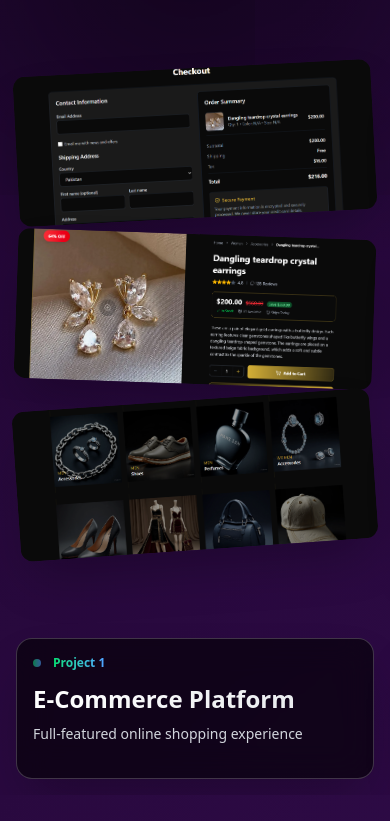
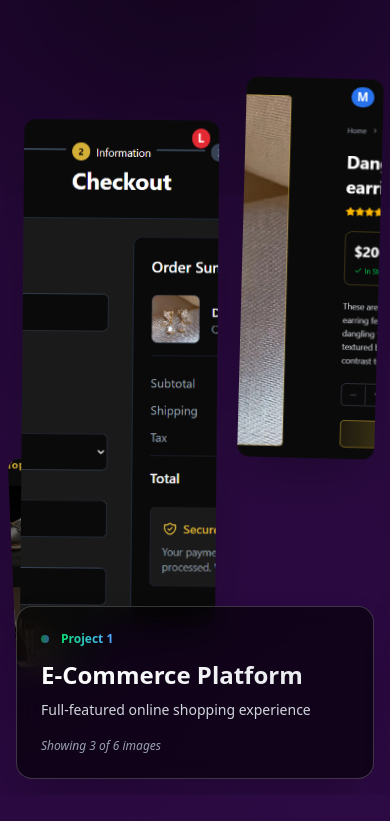
Before and after one commit to 321456987737/Portfolio, a Next.js app: page / in a window 390 px wide. Shown: the part 4270-5091 px from the top of the page. Built offline with nearby package versions, Linux system fonts and the light colour scheme.

Commit message:
if it is working

```diff
--- a/src/componenet/experience.js
+++ b/src/componenet/experience.js
@@ -294,7 +294,7 @@
 //                       <div className={`absolute inset-0 bg-gradient-to-t from-black/60 via-transparent to-transparent flex items-end justify-center transition-all duration-300 ${
 //                         isHovered ? 'opacity-100' : 'opacity-0'
 //                       }`}>
-//                         {/* <div className={`text-white text-center mb-4 transition-all duration-300 ${
+//                         <div className={`text-white text-center mb-4 transition-all duration-300 ${
 //                           isHovered ? 'translate-y-0 opacity-100' : 'translate-y-4 opacity-0'
 //                         }`}>
 //                           <div className={`font-semibold bg-black/70 px-3 py-1 rounded-full mb-2 backdrop-blur-sm ${
@@ -307,7 +307,7 @@
 //                           }`}>
 //                             {image.position.replace('-', ' ')}
 //                           </div>
-//                         </div> */}
+//                         </div>
 //                       </div>
 
 //                       {/* Size Badge - Responsive positioning */}
@@ -379,9 +379,6 @@
 "use client";
 import React, { useEffect, useRef, useState, useCallback } from "react";
 
-/* ============================
-   Projects & config (keep/update your image paths)
-   ============================ */
 const projects = [
   {
     id: 1,
@@ -430,17 +427,17 @@ const sizeConfig = {
   small: {
     width: "25%",
     height: "30%",
-    md: { width: "20%", height: "25%" }
+    md: { width: "20%", height: "25%" } // Smaller on mobile
   },
   medium: {
     width: "40%",
     height: "50%",
-    md: { width: "35%", height: "45%" }
+    md: { width: "35%", height: "45%" } // Smaller on mobile
   },
   large: {
     width: "60%",
     height: "70%",
-    md: { width: "50%", height: "60%" }
+    md: { width: "50%", height: "60%" } // Smaller on mobile
   }
 };
 
@@ -449,7 +446,7 @@ const positionConfig = {
   "top-left": {
     top: "10%",
     left: "5%",
-    md: { top: "15%", left: "3%" }
+    md: { top: "15%", left: "3%" } // Adjusted for smaller screens
   },
   "top-right": {
     top: "10%",
@@ -498,9 +495,6 @@ const positionConfig = {
   }
 };
 
-/* ================
-   Component - FIXED VERSION
-   ================ */
 export default function DynamicPortfolioScroller() {
   const wrapperRef = useRef(null);
   const innerRef = useRef(null);
@@ -509,6 +503,7 @@ export default function DynamicPortfolioScroller() {
   const [hoveredImage, setHoveredImage] = useState(null);
   const [isMobile, setIsMobile] = useState(false);
 
+  // Check for mobile on mount and resize
   useEffect(() => {
     const checkMobile = () => {
       setIsMobile(window.innerWidth < 768);
@@ -520,20 +515,15 @@ export default function DynamicPortfolioScroller() {
     return () => window.removeEventListener('resize', checkMobile);
   }, []);
 
-  // FIXED: Improved scroll handler with better mobile support
-  const onScrollFrame = useCallback(() => {
+  // Memoized scroll handler
+  const onScroll = useCallback(() => {
     if (rafRef.current) return;
-
     rafRef.current = requestAnimationFrame(() => {
       const { start, total, maxTranslate } = geomRef.current;
-
-      // FIXED: Use consistent scroll detection for mobile
-      const scrollTop = window.pageYOffset || document.documentElement.scrollTop;
-
+      const scrollTop = window.scrollY || window.pageYOffset;
       const raw = (scrollTop - start) / total;
       const progress = Math.min(Math.max(raw, 0), 1);
       const translateX = -Math.round(progress * maxTranslate);
-
       if (innerRef.current) {
         innerRef.current.style.transform = `translate3d(${translateX}px,0,0)`;
       }
@@ -541,45 +531,45 @@ export default function DynamicPortfolioScroller() {
     });
   }, []);
 
+  // Memoized geometry computation
+  const computeGeometry = useCallback(() => {
+    const wrapper = wrapperRef.current;
+    const inner = innerRef.current;
+    if (!wrapper || !inner) return;
+
+    const rect = wrapper.getBoundingClientRect();
+    const start = window.scrollY + rect.top;
+    const end = start + wrapper.offsetHeight - window.innerHeight;
+    const total = Math.max(end - start, 1);
+
+    // Calculate maxTranslate based on the number of projects (each takes 100vw)
+    const maxTranslate = Math.max(inner.scrollWidth - window.innerWidth, 0);
+
+    geomRef.current = { start, end, total, maxTranslate };
+  }, []);
+
+  // Get images for display - only 3 on mobile
+  const getDisplayImages = useCallback((projectImages) => {
+    if (isMobile) {
+      // Return only first 3 images on mobile
+      return projectImages.slice(0, 3);
+    }
+    return projectImages;
+  }, [isMobile]);
+
   useEffect(() => {
     const wrapper = wrapperRef.current;
     const inner = innerRef.current;
     if (!wrapper || !inner) return;
 
-    // FIXED: Better mobile viewport handling
-    const setVhVar = () => {
-      const vh = window.innerHeight * 0.01;
-      document.documentElement.style.setProperty('--vh', `${vh}px`);
-    };
+    // Set initial styles
+    inner.style.willChange = "transform";
+    inner.style.transform = "translate3d(0,0,0)";
 
-    const ensureWrapperHeightPx = () => {
-      // FIXED: Use innerHeight directly for mobile consistency
-      const viewportHeight = window.innerHeight;
-      const perProjectPx = isMobile ? Math.round(viewportHeight * 0.80) : Math.round(viewportHeight);
-      wrapper.style.height = `${projects.length * perProjectPx}px`;
-    };
-
-    const ensureInnerWidthPx = () => {
-      const viewportWidth = window.innerWidth;
-      inner.style.width = `${projects.length * viewportWidth}px`;
-
-      Array.from(inner.children).forEach((child) => {
-        if (child && child.style) {
-          child.style.width = `${viewportWidth}px`;
-          child.style.height = `${window.innerHeight}px`;
-        }
-      });
-    };
-
-    const computeGeometryRobust = () => {
-      const rect = wrapper.getBoundingClientRect();
-      const scrollTop = window.pageYOffset || document.documentElement.scrollTop;
-      const start = scrollTop + rect.top;
-      const end = start + wrapper.offsetHeight - window.innerHeight;
-      const total = Math.max(end - start, 1);
-      const maxTranslate = Math.max(inner.scrollWidth - window.innerWidth, 0);
-
-      geomRef.current = { start, end, total, maxTranslate };
+    const ensureWrapperHeight = () => {
+      // Reduce height on mobile for better scrolling experience
+      // The height should be based on number of projects, not images
+      wrapper.style.height = `${projects.length * (isMobile ? 80 : 100)}vh`;
     };
 
     const waitForImages = () => {
@@ -597,71 +587,36 @@ export default function DynamicPortfolioScroller() {
     };
 
     const init = async () => {
-      // FIXED: Add critical mobile touch-action styles
-      inner.style.touchAction = 'pan-y pinch-zoom';
-      inner.style.willChange = 'transform';
-      inner.style.transform = 'translate3d(0,0,0)';
-
-      setVhVar();
-      ensureWrapperHeightPx();
-      ensureInnerWidthPx();
-
+      ensureWrapperHeight();
       await waitForImages();
-      computeGeometryRobust();
-      onScrollFrame();
+      computeGeometry();
+      onScroll();
     };
 
     init();
 
     const ro = new ResizeObserver(() => {
-      ensureWrapperHeightPx();
-      ensureInnerWidthPx();
-      computeGeometryRobust();
-      onScrollFrame();
+      ensureWrapperHeight();
+      computeGeometry();
+      onScroll();
     });
     ro.observe(inner);
 
-    // FIXED: Simplified event listeners - remove visualViewport complexity
-    window.addEventListener('resize', computeGeometryRobust, { passive: true });
-    window.addEventListener('load', computeGeometryRobust, { passive: true });
-    window.addEventListener('scroll', onScrollFrame, { passive: true });
+    // Throttled event listeners
+    window.addEventListener("resize", computeGeometry, { passive: true });
+    window.addEventListener("load", computeGeometry, { passive: true });
+    window.addEventListener("scroll", onScroll, { passive: true });
 
     return () => {
-      window.removeEventListener('resize', computeGeometryRobust);
-      window.removeEventListener('load', computeGeometryRobust);
-      window.removeEventListener('scroll', onScrollFrame);
+      window.removeEventListener("resize", computeGeometry);
+      window.removeEventListener("load", computeGeometry);
+      window.removeEventListener("scroll", onScroll);
       ro.disconnect();
       if (rafRef.current) cancelAnimationFrame(rafRef.current);
     };
-  }, [isMobile, onScrollFrame]);
+  }, [computeGeometry, onScroll, isMobile]);
 
-  // FIXED: Add CSS to prevent default touch behaviors
-  useEffect(() => {
-    // Add critical CSS for mobile scrolling
-    const style = document.createElement('style');
-    style.textContent = `
-      .mobile-scroll-fix {
-        -webkit-overflow-scrolling: touch;
-        scroll-behavior: smooth;
-      }
-      .no-scrollbar {
-        -ms-overflow-style: none;
-        scrollbar-width: none;
-      }
-      .no-scrollbar::-webkit-scrollbar {
-        display: none;
-      }
-      .touch-scroll-fix {
-        touch-action: pan-y pinch-zoom;
-      }
-    `;
-    document.head.appendChild(style);
-
-    return () => {
-      document.head.removeChild(style);
-    };
-  }, []);
-
+  // Optimized image style calculation with responsive adjustments
   const getImageStyle = useCallback((image, imageIndex, projectIndex) => {
     const size = isMobile ? sizeConfig[image.size].md : sizeConfig[image.size];
     const position = isMobile ? positionConfig[image.position].md : positionConfig[image.position];
@@ -670,18 +625,20 @@ export default function DynamicPortfolioScroller() {
     const baseZIndex = image.size === 'large' ? 20 : image.size === 'medium' ? 15 : 10;
     const zIndex = isHovered ? 999 : baseZIndex;
 
+    // Reduce tilt effect on mobile for better usability
     const tilt = isMobile ? image.tilt * 0.5 : image.tilt;
 
     return {
       ...size,
       ...position,
-      transform: `${position.transform ? position.transform + ' ' : ''} rotate(${tilt}deg)`,
+      transform: `rotate(${tilt}deg) ${position.transform || ''}`,
       transformOrigin: 'center',
       zIndex,
       transition: 'all 0.4s cubic-bezier(0.25, 0.46, 0.45, 0.94)'
     };
   }, [hoveredImage, isMobile]);
 
+  // Debounced hover handlers
   const handleImageHover = useCallback((projectIndex, imageIndex) => {
     setHoveredImage(`${projectIndex}-${imageIndex}`);
   }, []);
@@ -691,65 +648,31 @@ export default function DynamicPortfolioScroller() {
   }, []);
 
   return (
-    <section
-      ref={wrapperRef}
-      className="relative w-full mt-36 md:mt-48 mobile-scroll-fix touch-scroll-fix"
-    >
-      <div className="sticky top-0 w-full h-screen overflow-hidden touch-action-pan-y no-scrollbar">
+    <section ref={wrapperRef} className="relative w-full mt-36 md:mt-48">
+      <div className="sticky top-0 w-full h-screen overflow-hidden">
         <div
           ref={innerRef}
-          className="flex h-full w-max no-scrollbar touch-scroll-fix"
-          style={{
-            transform: "translate3d(0,0,0)",
-            touchAction: 'pan-y pinch-zoom'
-          }}
+          className="flex h-full w-max"
+          style={{ transform: "translate3d(0,0,0)" }}
         >
           {projects.map((project, projectIndex) => (
             <div
               key={project.id}
-              className="w-screen h-screen relative flex-shrink-0 no-scrollbar"
-              style={{
-                height: isMobile ? '80vh' : '100vh'
-              }}
+              className="w-screen h-screen relative flex-shrink-0"
             >
-              {/* Mobile Layout - Vertical Stack of 3 Images */}
-              {isMobile ? (
-                <div className="flex flex-col justify-center items-center h-full gap-4 px-4 pb-32">
-                  {project.images.slice(0, 3).map((image, imageIndex) => {
-                    const tilts = [-3, 2, -4];
-                    const tilt = tilts[imageIndex] ?? image.tilt;
-
-                    return (
-                      <div
-                        key={imageIndex}
-                        className="w-full rounded-xl overflow-hidden shadow-2xl transition-all duration-400"
-                        style={{
-                          maxHeight: '150px',
-                          height: '150px',
-                          transform: `rotate(${tilt}deg)`,
-                          zIndex: 10 + imageIndex
-                        }}
-                      >
-                        <img
-                          src={image.src}
-                          alt={`${project.title} - ${imageIndex + 1}`}
-                          className="w-full h-full object-cover"
-                          loading={projectIndex === 0 && imageIndex === 0 ? "eager" : "lazy"}
-                        />
-                      </div>
-                    );
-                  })}
-                </div>
-              ) : (
-                /* Desktop Layout - Dynamic Grid */
+              {/* Dynamic Images Grid */}
               <div className="absolute inset-0">
-                  {project.images.map((image, imageIndex) => {
+                {getDisplayImages(project.images).map((image, imageIndex) => {
                   const isHovered = hoveredImage === `${projectIndex}-${imageIndex}`;
 
                   return (
                     <div
                       key={imageIndex}
-                        className={`absolute rounded-2xl overflow-hidden shadow-2xl transition-all duration-400 ${isHovered ? 'scale-105 shadow-3xl' : 'hover:scale-102 hover:shadow-3xl'}`}
+                      className={`absolute rounded-2xl overflow-hidden shadow-2xl transition-all duration-400 ${
+                        isHovered
+                          ? 'scale-105 shadow-3xl'
+                          : 'hover:scale-102 hover:shadow-3xl'
+                      } ${isMobile ? 'rounded-xl' : 'rounded-2xl'}`}
                       style={getImageStyle(image, imageIndex, projectIndex)}
                       onMouseEnter={() => handleImageHover(projectIndex, imageIndex)}
                       onMouseLeave={handleImageLeave}
@@ -761,36 +684,78 @@ export default function DynamicPortfolioScroller() {
                         loading={projectIndex === 0 && imageIndex === 0 ? "eager" : "lazy"}
                       />
 
-                        <div className={`absolute inset-0 bg-gradient-to-t from-black/60 via-transparent to-transparent flex items-end justify-center transition-all duration-300 ${isHovered ? 'opacity-100' : 'opacity-0'}`}>
-                          <div className={`text-white text-center mb-4 transition-all duration-300 ${isHovered ? 'translate-y-0 opacity-100' : 'translate-y-4 opacity-0'}`}>
-                            {/* optional hover content */}
+                      {/* Hover Overlay - Responsive text sizes */}
+                      <div className={`absolute inset-0 bg-gradient-to-t from-black/60 via-transparent to-transparent flex items-end justify-center transition-all duration-300 ${
+                        isHovered ? 'opacity-100' : 'opacity-0'
+                      }`}>
+                        <div className={`text-white text-center mb-4 transition-all duration-300 ${
+                          isHovered ? 'translate-y-0 opacity-100' : 'translate-y-4 opacity-0'
+                        }`}>
+                          <div className={`font-semibold bg-black/70 px-3 py-1 rounded-full mb-2 backdrop-blur-sm ${
+                            isMobile ? 'text-xs' : 'text-sm'
+                          }`}>
+                            {image.size === 'large' ? 'Main Feature' : image.size === 'medium' ? 'Key Screen' : 'Detail'}
+                          </div>
+                          <div className={`opacity-90 bg-black/50 px-2 py-1 rounded ${
+                            isMobile ? 'text-xs' : 'text-xs'
+                          }`}>
+                            {image.position.replace('-', ' ')}
+                          </div>
                         </div>
                       </div>
 
-                        <div className={`absolute top-3 right-3 px-2 py-1 text-xs backdrop-blur-sm rounded-full font-semibold transition-all duration-300 ${image.size === 'large' ? 'bg-red-500/90 text-white' : image.size === 'medium' ? 'bg-blue-500/90 text-white' : 'bg-green-500/90 text-white'} ${isHovered ? 'scale-110' : 'scale-100'}`}>
-                          {image.size}
+                      {/* Size Badge - Responsive positioning */}
+                      <div className={`absolute backdrop-blur-sm rounded-full font-semibold transition-all duration-300 ${
+                        isMobile
+                          ? 'top-2 right-2 px-1.5 py-0.5 text-xs'
+                          : 'top-3 right-3 px-2 py-1 text-xs'
+                      } ${
+                        image.size === 'large'
+                          ? 'bg-red-500/90 text-white'
+                          : image.size === 'medium'
+                          ? 'bg-blue-500/90 text-white'
+                          : 'bg-green-500/90 text-white'
+                      } ${isHovered ? 'scale-110' : 'scale-100'}`}>
+                        {isMobile ? image.size.charAt(0).toUpperCase() : image.size}
                       </div>
                     </div>
                   );
                 })}
               </div>
-              )}
 
-              {/* Project Info */}
-              <div className={`absolute text-white z-50 ${isMobile ? 'left-4 right-4 bottom-4 max-w-full' : 'left-8 bottom-8 max-w-md'}`}>
-                <div className={`bg-black/60 backdrop-blur-lg rounded-2xl border border-white/20 shadow-2xl ${isMobile ? 'p-4' : 'p-6'}`}>
+              {/* Project Info - Responsive positioning and sizing */}
+              <div className={`absolute text-white z-50 ${
+                isMobile
+                  ? 'left-4 right-4 bottom-4 max-w-full'
+                  : 'left-8 bottom-8 max-w-md'
+              }`}>
+                <div className={`bg-black/60 backdrop-blur-lg rounded-2xl p-6 border border-white/20 shadow-2xl ${
+                  isMobile ? 'p-4' : 'p-6'
+                }`}>
                   <div className="flex items-center gap-3 mb-3">
                     <div className="w-2 h-2 bg-gradient-to-r from-green-400 to-blue-400 rounded-full animate-pulse"></div>
-                    <span className={`font-semibold bg-gradient-to-r from-green-400 to-blue-400 bg-clip-text text-transparent ${isMobile ? 'text-xs' : 'text-sm'}`}>
+                    <span className={`font-semibold bg-gradient-to-r from-green-400 to-blue-400 bg-clip-text text-transparent ${
+                      isMobile ? 'text-xs' : 'text-sm'
+                    }`}>
                       Project {projectIndex + 1}
                     </span>
                   </div>
-                  <h3 className={`font-bold mb-2 bg-gradient-to-r from-white to-gray-200 bg-clip-text text-transparent ${isMobile ? 'text-2xl' : 'text-4xl'}`}>
+                  <h3 className={`font-bold mb-2 bg-gradient-to-r from-white to-gray-200 bg-clip-text text-transparent ${
+                    isMobile ? 'text-2xl' : 'text-4xl'
+                  }`}>
                     {project.title}
                   </h3>
-                  <p className={`text-gray-300 mb-4 leading-relaxed ${isMobile ? 'text-sm' : 'text-base'}`}>
+                  <p className={`text-gray-300 mb-4 leading-relaxed ${
+                    isMobile ? 'text-sm' : 'text-base'
+                  }`}>
                     {project.description}
                   </p>
+                  {/* Mobile indicator for limited images */}
+                  {isMobile && project.images.length > 3 && (
+                    <div className="text-xs text-gray-400 italic">
+                      Showing 3 of {project.images.length} images
+                    </div>
+                  )}
                 </div>
               </div>
 
```
Lines whose indentation alone changed are shown as unchanged.
